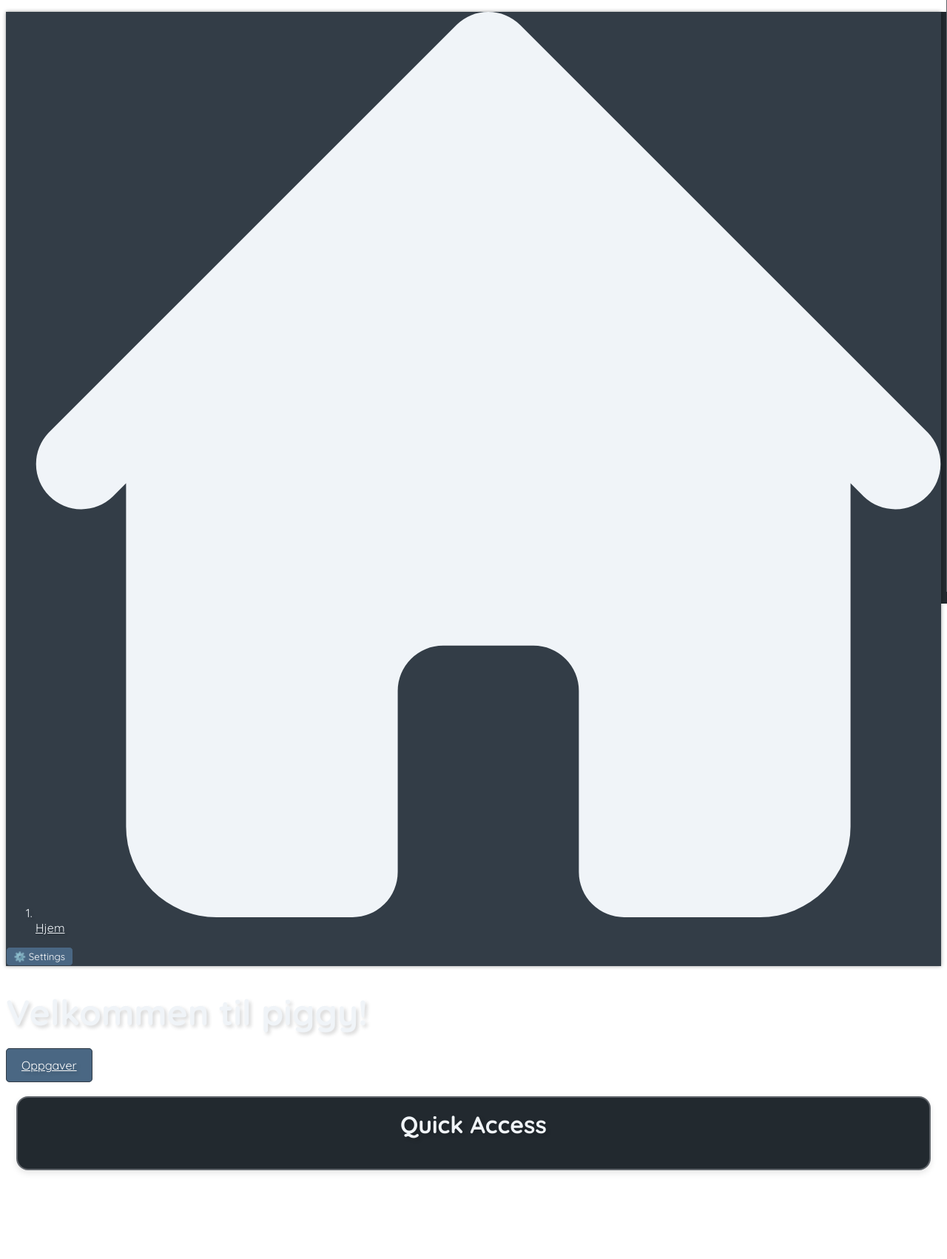
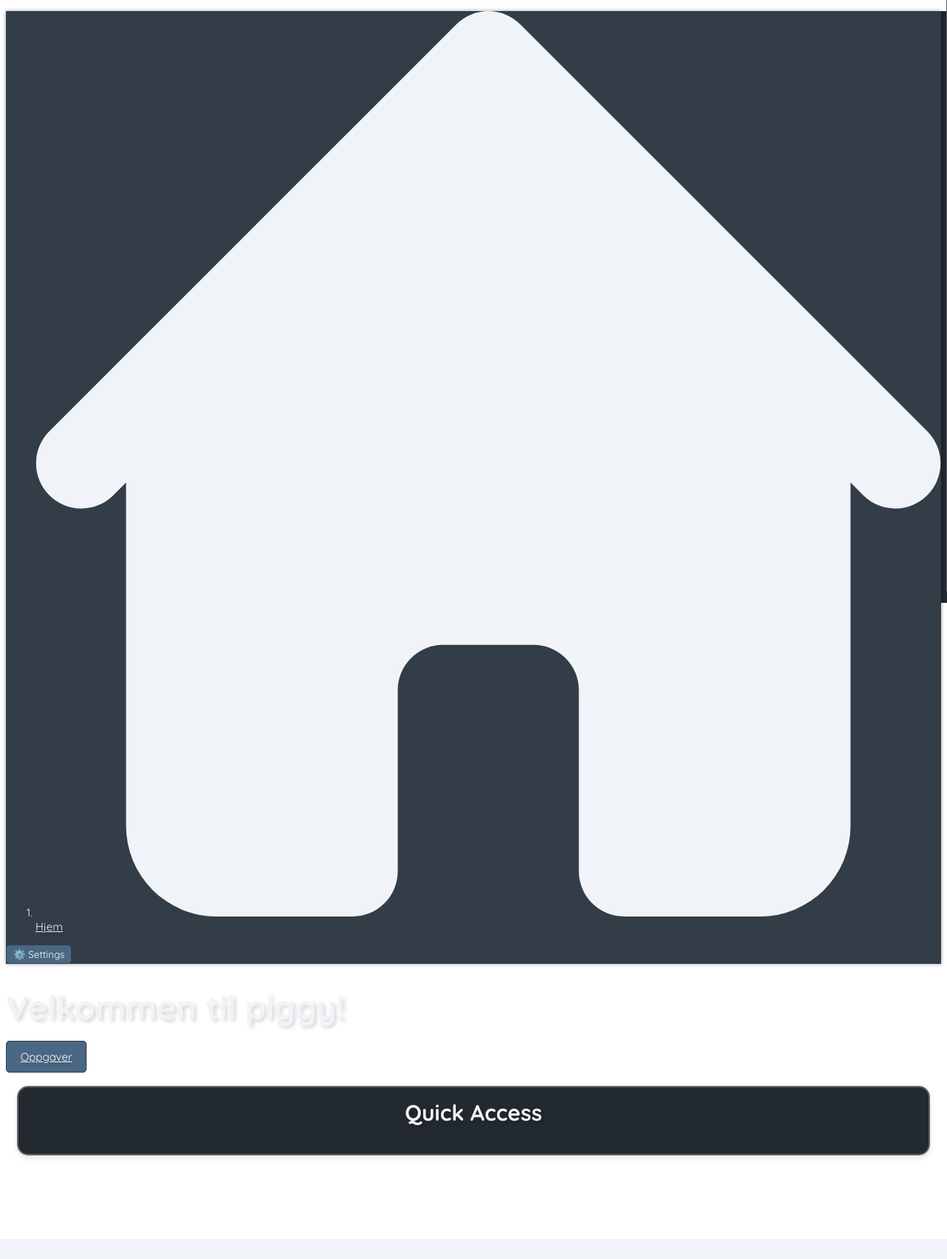
Before and after one commit to VaagenIM/piggy, a Flask app: page / in a window 1280 px wide. Shown: the whole page at 74% size. After the commit the page ends 1675 px from the top, so only its background shows below. Run offline with Flask 3, Linux system fonts and the light colour scheme; some libraries are stand-ins or nearby versions; some web fonts are replaced.

Commit message:
Update styles.css

```diff
--- a/piggy/static/css/styles.css
+++ b/piggy/static/css/styles.css
@@ -1,6 +1,5 @@
-
 :root {
-  --piggy-font-size: var(15px);
+  --piggy-font-size: 15px;
 
   font-size: var(--piggy-font-size);
 
@@ -100,7 +99,7 @@
 }
 
 [data-font-theme="impact"] *:not(code *, code, .MathJax *) {
-  font-family: Impact, Haettenschweiler, 'Arial Narrow Bold', sans-serif;
+  font-family: Impact, Haettenschweiler, "Arial Narrow Bold", sans-serif;
   letter-spacing: 0px;
   font-weight: 100 !important;
 }
@@ -149,7 +148,6 @@
   font-family: "Century Gothic", "Lucida Sans Unicode", sans-serif;
   letter-spacing: 0px;
 }
-
 
 /*****************************\
 |*     ELEMENT OVERRIDES     *|
@@ -708,26 +706,28 @@
   max-height: 0;
   overflow-y: auto;
   opacity: 0;
-  transition: max-height 0.3s ease-out, opacity 0.3s ease-out;
+  transition:
+    max-height 0.3s ease-out,
+    opacity 0.3s ease-out;
   z-index: 10001;
   box-sizing: border-box;
   padding: 2px;
 
-  scrollbar-width: thin;                /* Make the scrollbar thinner */
-  scrollbar-color: var(--piggy-dark);           /* thumb color #888, track color #ccc */
+  scrollbar-width: thin; /* Make the scrollbar thinner */
+  scrollbar-color: var(--piggy-dark); /* thumb color #888, track color #ccc */
 }
 
 .custom-select.open .options-container::-webkit-scrollbar {
-  width: 8px;                           /* Scrollbar width */
+  width: 8px; /* Scrollbar width */
 }
 
 .custom-select.open .options-container::-webkit-scrollbar-track {
-  background: #ccc;                     /* Track color */
+  background: #ccc; /* Track color */
   border-radius: 4px;
 }
 
 .custom-select.open .options-container::-webkit-scrollbar-thumb {
-  background-color: #888;               /* Thumb color */
+  background-color: #888; /* Thumb color */
   border-radius: 4px;
 }
 
```
